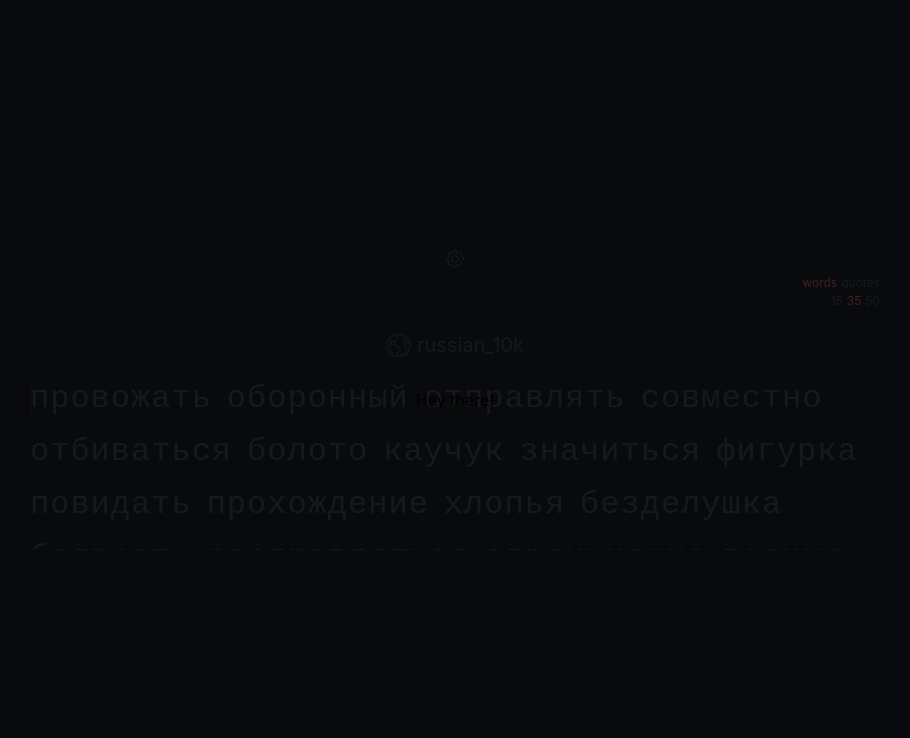
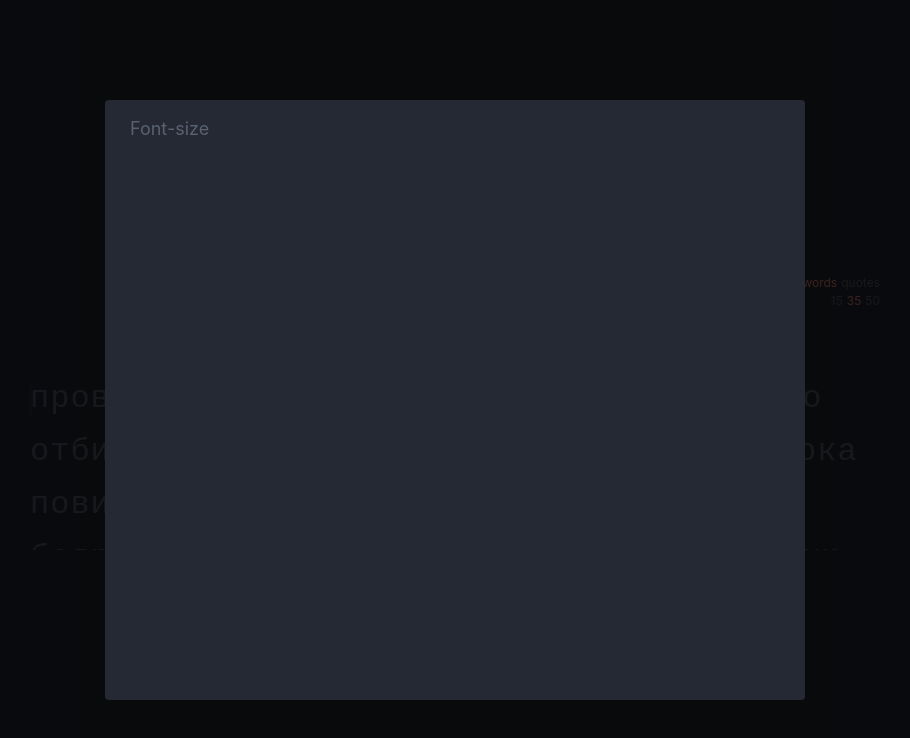
Before and after one commit to belk1ng/typing-train, a React (Create React App) app: page / in a window 1280 px wide. Both pictures are taken after a click on the icon 640 px from the left and 259 px from the top of the page. Shown: the top 738 px of the page, without its empty margins (185-1095 px from the left). Built offline with nearby package versions, Linux system fonts and the light colour scheme; a web font is replaced by a local one.

Commit message:
Added font-size setting

```diff
--- a/src/components/AppSettings/AppSettings.tsx
+++ b/src/components/AppSettings/AppSettings.tsx
@@ -1,24 +1,32 @@
+import { SettingsContext } from "../../contexts/SettingsContext";
 import { TypingContext } from "../../contexts/TypingContext";
+import React, { useState, useContext, useRef } from "react";
 import { Modal, handleOutsideClick } from "../Modal/Modal";
 import { SettingsGear } from "../../icons/SettingsGear";
-import React, { useState, useContext, useRef } from "react";
+import { DropDown } from "../DropDown/DropDown";
 import s from "./styles.module.scss";
 
 export const AppSettings = () => {
   const { setBlockingTypingEvent } = useContext(TypingContext);
+  const { fontSize, setFontSize } = useContext(SettingsContext);
 
   const [isModalCollapsed, setModalCollapsed] = useState<boolean>(true);
 
   const modalContentRef = useRef<HTMLDivElement>(null);
 
-  const outsideClickCallback = () => {
+  const outsideClickCallback = (): void => {
     setModalCollapsed(true);
     setBlockingTypingEvent(false);
   };
 
   return (
     <div className={s["settings"]}>
-      <SettingsGear onClick={(): void => setModalCollapsed(false)} />
+      <SettingsGear
+        onClick={(): void => {
+          setModalCollapsed(false);
+          setBlockingTypingEvent(true);
+        }}
+      />
       <Modal
         isCollapsed={isModalCollapsed}
         onClick={(event) =>
@@ -30,7 +38,16 @@ export const AppSettings = () => {
           )
         }
       >
-        <div ref={modalContentRef}>Hey there!</div>
+        <div ref={modalContentRef} className={s["settings__wrapper"]}>
+          <DropDown
+            values={[24, 32, 36, 40, 42]}
+            value={fontSize}
+            title="Font-size"
+            name="font-size"
+            postfix="px"
+            settingSetter={setFontSize}
+          />
+        </div>
       </Modal>
     </div>
   );
--- a/src/components/AppSettings/styles.module.scss
+++ b/src/components/AppSettings/styles.module.scss
@@ -1,3 +1,4 @@
+.settings {
   .settings__icon {
     width: 18px;
     height: 18px;
@@ -14,3 +15,21 @@
       transition: fill 0.3s ease;
     }
   }
+
+  .settings__wrapper {
+    width: 700px;
+    max-height: 600px;
+    height: 100%;
+
+    border-radius: 4px;
+
+    overflow: scroll;
+    scrollbar-width: none;
+
+    background: #242933;
+
+    &::-webkit-scrollbar {
+      display: none;
+    }
+  }
+}
--- /dev/null
+++ b/src/components/DropDown/DropDown.tsx
@@ -0,0 +1,66 @@
+import React, { useState, useMemo } from "react";
+import s from "./styles.module.scss";
+
+interface Props {
+  title: string;
+  value: string | number;
+  values?: string[] | number[];
+  postfix?: string;
+  icon?: React.ReactElement;
+  name: string;
+  settingSetter: Function;
+}
+
+export const DropDown = ({
+  title,
+  value,
+  values,
+  postfix,
+  icon,
+  name,
+  settingSetter,
+}: Props) => {
+  const [isListCollapsed, setListCollapsed] = useState<boolean>(true);
+
+  const dropdownListElements = useMemo(() => {
+    if (values) {
+      return values.map((item) => (
+        <li className={s["dropdown__item"]} key={item}>
+          <input
+            type="radio"
+            name={name}
+            value={item}
+            defaultChecked={item === value ? true : false}
+            onChange={(event: React.ChangeEvent<HTMLInputElement>): void =>
+              settingSetter(+event.target.value)
+            }
+          />
+          <span className={s["dropdown__item-text"]}>
+            {postfix ? item + postfix : value}
+          </span>
+        </li>
+      ));
+    }
+  }, [values, name, value]);
+
+  return (
+    <div className={s["dropdown"]}>
+      <div
+        className={s["dropdown__header"]}
+        onClick={() => setListCollapsed((prev: boolean) => !prev)}
+      >
+        <div className={s["dropdown__title-container"]}>
+          {icon && icon}
+          <p className={s["dropdown__title"]}>{title}</p>
+        </div>
+      </div>
+      <ul
+        className={
+          isListCollapsed ? s["dropdown__list--hidden"] : s["dropdown__list"]
+        }
+      >
+        {dropdownListElements}
+      </ul>
+    </div>
+  );
+};
--- /dev/null
+++ b/src/components/DropDown/styles.module.scss
@@ -0,0 +1,47 @@
+.dropdown {
+  width: 100%;
+
+  background: transparent;
+  color: #596172;
+
+  .dropdown__header {
+    display: flex;
+    align-items: center;
+    justify-content: space-between;
+
+    padding: 15px 25px;
+    font-size: 18px;
+
+    transition: background 0.3s ease;
+
+    &:hover {
+      cursor: pointer;
+
+      transition: background 0.3s ease;
+      background: #f6f0e9;
+    }
+
+    .dropdown__title-container {
+      display: flex;
+      align-items: center;
+      gap: 8px;
+    }
+  }
+
+  .dropdown__list {
+    height: 100%;
+
+    .dropdown__item {
+      padding: 15px 25px;
+
+      display: flex;
+      align-items: center;
+      gap: 8px;
+    }
+  }
+
+  .dropdown__list--hidden {
+    height: 0px;
+    overflow: hidden;
+  }
+}
--- a/src/components/LanguageSelector/LanguageSelectorModal/LanguageSelectorModal.tsx
+++ b/src/components/LanguageSelector/LanguageSelectorModal/LanguageSelectorModal.tsx
@@ -35,7 +35,7 @@ export const LanguageSelectorModal = ({
     }
   }, [modalCollapsed]);
 
-  const outsideClickCallback = () => {
+  const outsideClickCallback = (): void => {
     setModalCollapsed(true);
     setBlockingTypingEvent(false);
   };
```
Lines whose indentation alone changed are shown as unchanged.
